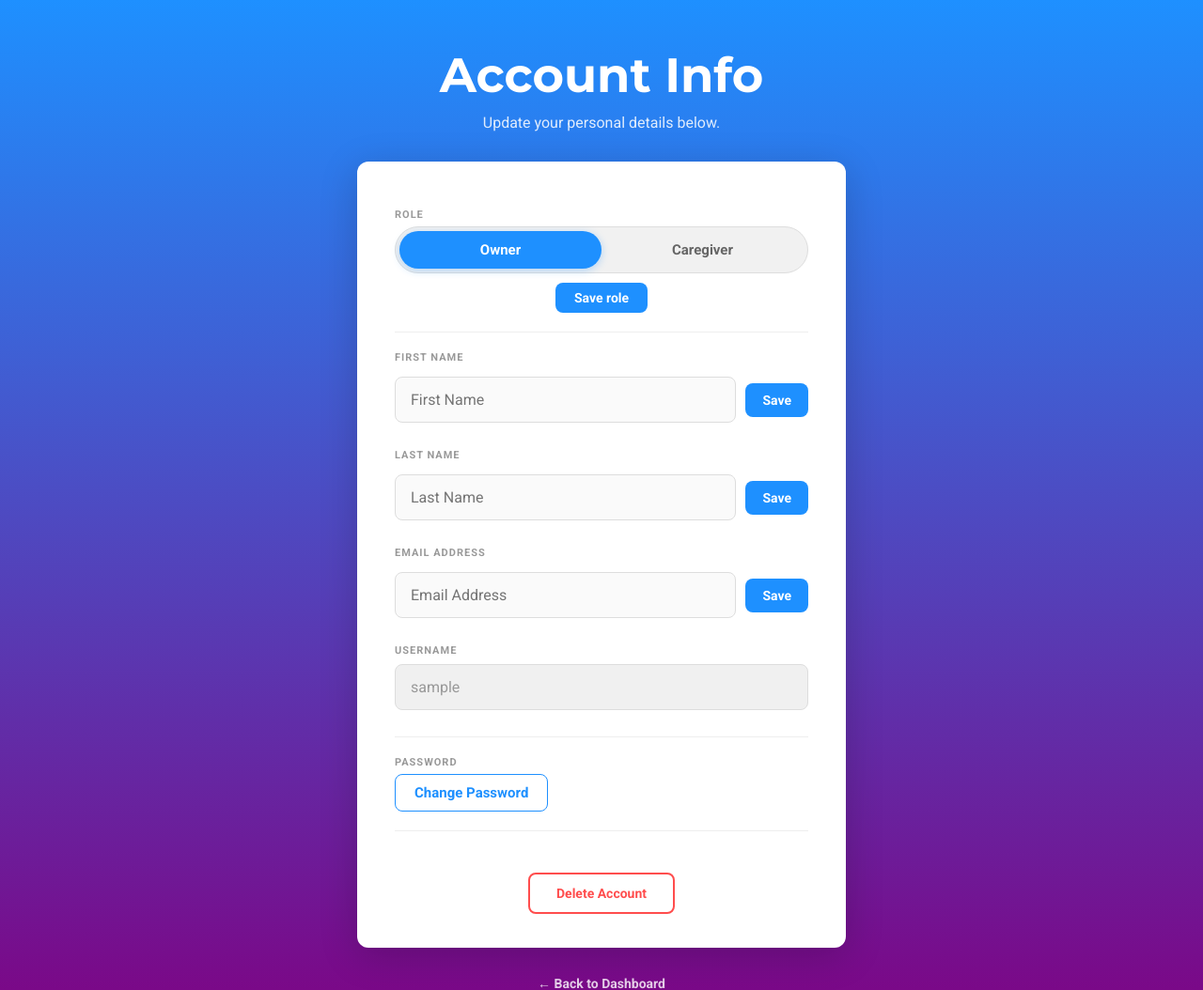
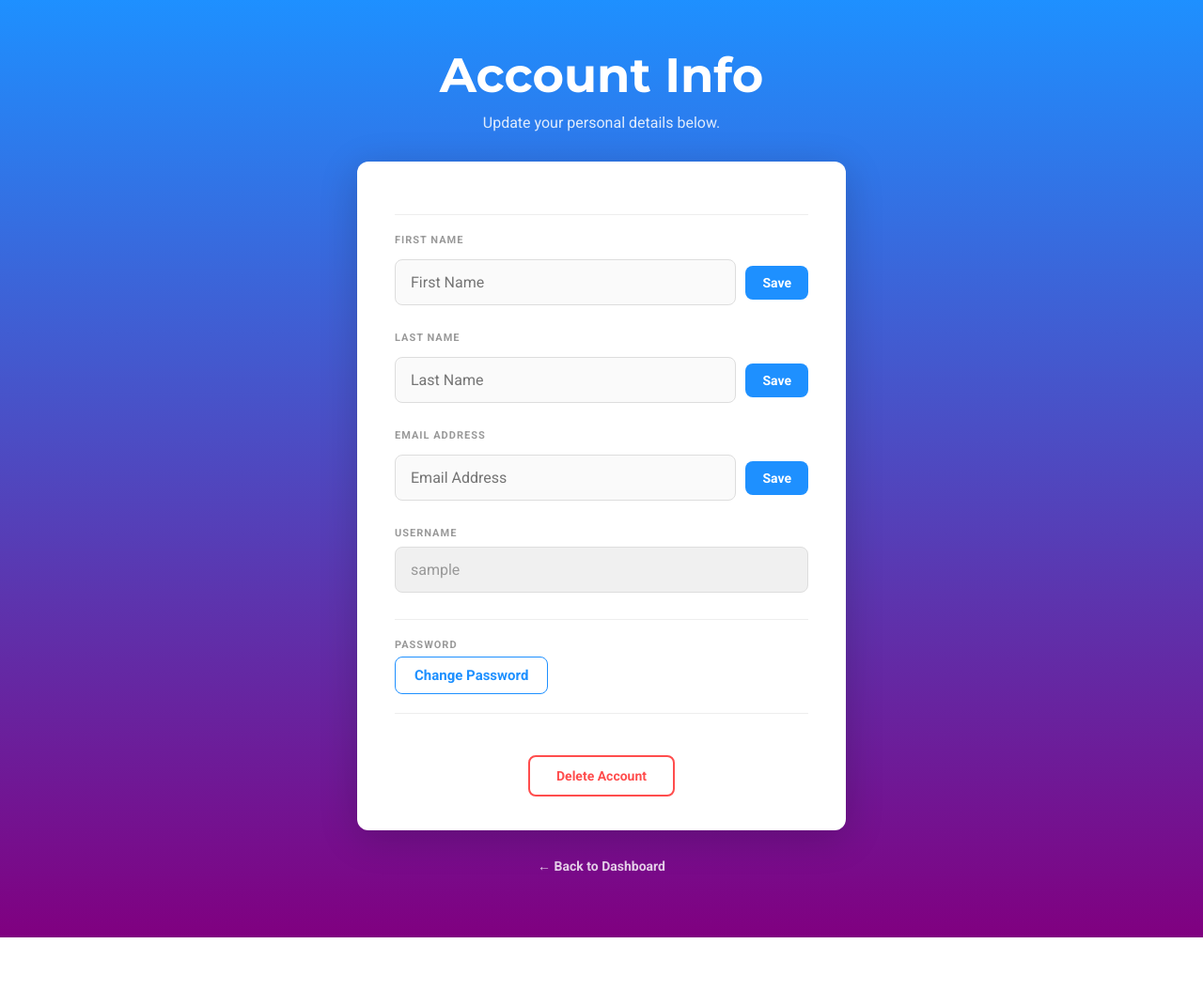
Before and after one commit to Lexie13/RESCU, a Flask app: page /edit-profile in a window 1280 px wide. Shown: the top 1054 px of the page at 94% size. After the commit the page ends 998 px from the top, so only its background shows below. Run offline with Flask 3, Linux system fonts and the light colour scheme; the visitor is signed in with stand-in values (Sample User, id 1).

Commit message:
Update edit_profile.html

```diff
--- a/frontend/templates/edit_profile.html
+++ b/frontend/templates/edit_profile.html
@@ -14,56 +14,6 @@
         .page-header h2 {
             font-size: clamp(2.2rem, 6vw, 3.2rem);
             margin-bottom: 10px;
-        }
-
-        /* --- Sliding Role Toggle Styles --- */
-        .role-slider-container {
-            background: #f1f1f1;
-            border-radius: 30px;
-            position: relative;
-            display: flex;
-            padding: 4px;
-            margin: 6px 0 0;
-            border: 1px solid #ddd;
-            height: 50px;
-            align-items: center;
-        }
-
-        .role-slider-container input[type="radio"] {
-            display: none;
-        }
-
-        .role-slider-container label {
-            flex: 1;
-            z-index: 2;
-            text-align: center;
-            cursor: pointer;
-            font-weight: 700;
-            color: #666;
-            transition: color 0.3s;
-            font-size: 15px;
-        }
-
-        .role-slider-container .slider-thumb {
-            position: absolute;
-            top: 4px;
-            left: 4px;
-            width: calc(50% - 4px);
-            height: calc(100% - 8px);
-            background: #1E90FF;
-            border-radius: 26px;
-            transition: transform 0.3s cubic-bezier(0.4, 0, 0.2, 1);
-            z-index: 1;
-            box-shadow: 0 2px 8px rgba(30,144,255,0.3);
-        }
-
-        #role-caregiver:checked ~ .slider-thumb {
-            transform: translateX(100%);
-        }
-
-        #role-owner:checked ~ label[for="role-owner"],
-        #role-caregiver:checked ~ label[for="role-caregiver"] {
-            color: white;
         }
 
         /* --- Per-field save layout --- */
@@ -106,28 +56,6 @@
 
         .btn-save-inline:hover { background: #104E8B; }
         .btn-save-inline.saved { background: #104E8B; cursor: default; }
-
-        .role-save-row {
-            margin-top: 10px;
-            text-align: center;
-        }
-
-        .btn-save-small {
-            background: #1E90FF;
-            color: white;
-            border: none;
-            padding: 8px 20px;
-            border-radius: 8px;
-            font-size: 14px;
-            font-weight: 700;
-            font-family: 'Roboto', sans-serif;
-            cursor: pointer;
-            transition: background 0.2s;
-            width: auto;
-        }
-
-        .btn-save-small:hover { background: #104E8B; }
-        .btn-save-small.saved { background: #104E8B; cursor: default; }
 
         .btn-save-pw {
             display: block;
@@ -176,25 +104,6 @@
     </header>
 
     <div class="page-card">
-
-        <!-- Role -->
-        <div class="field-group">
-            <label class="field-label">Role</label>
-            <div class="role-slider-container">
-                <input type="radio" name="role" id="role-owner" value="owner"
-                       {% if user.role != 'caregiver' %}checked{% endif %}>
-                <label for="role-owner">Owner</label>
-
-                <input type="radio" name="role" id="role-caregiver" value="caregiver"
-                       {% if user.role == 'caregiver' %}checked{% endif %}>
-                <label for="role-caregiver">Caregiver</label>
-
-                <div class="slider-thumb"></div>
-            </div>
-            <div class="role-save-row">
-                <button class="btn-save-small" onclick="saveField(this, 'role')">Save role</button>
-            </div>
-        </div>
 
         <hr>
 
```
